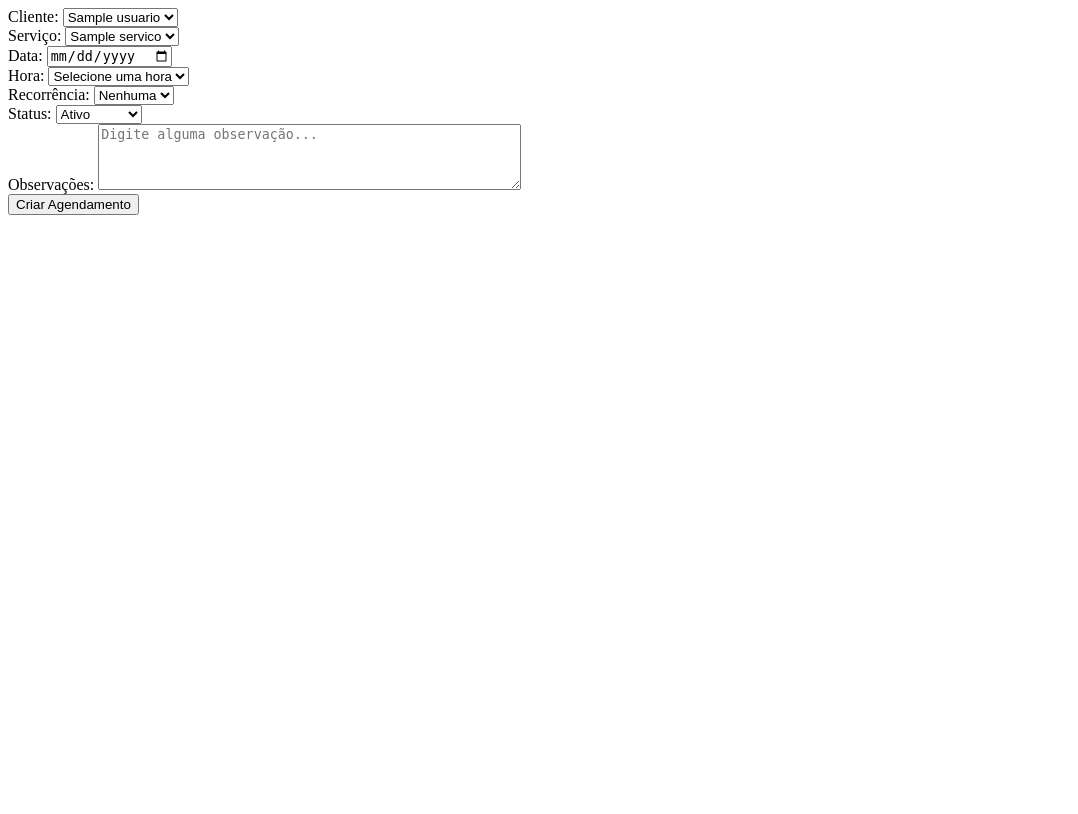
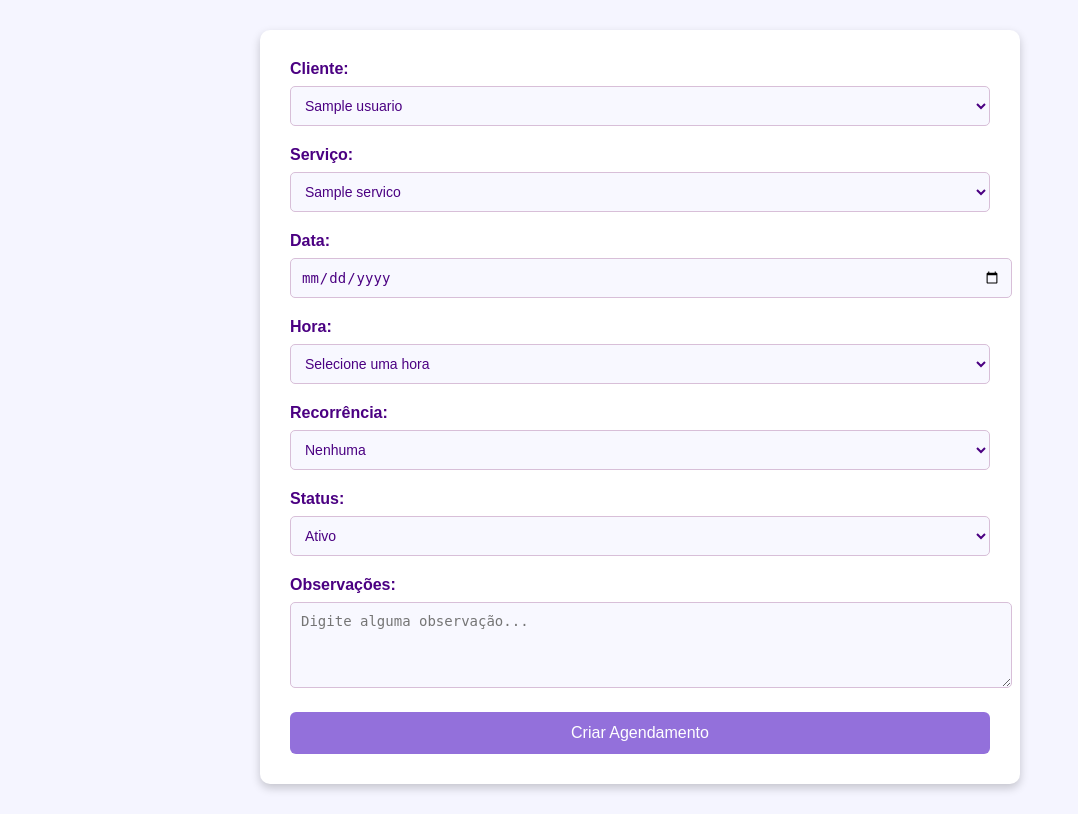
Before and after one commit to andrepsousa/agenda_angelica, a Flask app: page /agendamentos/novo in a window 1280 px wide. Shown: the whole page, without its empty margins (0-1078 px from the left). Before the commit the page ends 215 px from the top, so only its background shows below. Run offline with Flask 3, Linux system fonts and the light colour scheme; tables that the repository leaves empty hold one stand-in row (values such as "Sample post").

Commit message:
CSS estilizado para a tela de agendamento de serviço,

```diff
--- a/app/static/agendamentos/agendamentos.css
+++ b/app/static/agendamentos/agendamentos.css
@@ -0,0 +1,100 @@
+/* Estilo geral da página */
+body {
+    font-family: Arial, sans-serif;
+    background-color: #F5F5FF; /* Azul claro suave */
+    color: #4B0082; /* Roxo escuro */
+    text-align: center;
+    margin: 0;
+    padding: 0;
+}
+
+h1 {
+    margin-top: 20px;
+}
+
+/* Estilo do formulário */
+form {
+    max-width: 700px;
+    margin: 30px auto;
+    background: white;
+    padding: 30px;
+    border-radius: 10px;
+    box-shadow: 0px 4px 10px rgba(0, 0, 0, 0.2);
+    text-align: left;
+}
+
+/* Grupos de formulário */
+.form-group {
+    margin-bottom: 20px;
+}
+
+/* Rótulos */
+label {
+    display: block;
+    margin-bottom: 8px;
+    font-weight: bold;
+    color: #4B0082;
+}
+
+/* Campos de entrada */
+select,
+input[type="date"],
+textarea {
+    width: 100%;
+    padding: 10px;
+    border: 1px solid #D8BFD8;
+    border-radius: 5px;
+    background-color: #F8F8FF;
+    font-size: 14px;
+    color: #4B0082;
+}
+
+/* Estilo de foco */
+select:focus,
+input:focus,
+textarea:focus {
+    outline: none;
+    border-color: #9370DB;
+    background-color: #fff;
+}
+
+/* Textarea ajustável */
+textarea {
+    resize: vertical;
+}
+
+/* Botão de envio */
+button {
+    background-color: #9370DB;
+    color: white;
+    border: none;
+    padding: 12px 25px;
+    margin-top: 10px;
+    border-radius: 6px;
+    cursor: pointer;
+    font-size: 16px;
+    transition: background-color 0.3s ease;
+    display: block;
+    width: 100%;
+}
+
+/* Hover no botão */
+button:hover {
+    background-color: #7B68EE;
+}
+
+/* Campo de recorrência escondido por padrão */
+#num_recorrencias_field {
+    transition: all 0.3s ease;
+}
+
+/* Responsividade */
+@media (max-width: 600px) {
+    form {
+        padding: 20px;
+    }
+
+    button {
+        font-size: 14px;
+    }
+}
--- a/app/templates/agendamentos/create.html
+++ b/app/templates/agendamentos/create.html
@@ -1,3 +1,11 @@
+<!DOCTYPE html>
+<html lang="pt-br">
+<head>
+    <meta charset="UTF-8">
+    <title>Criar Agendamento</title>
+    <link rel="stylesheet" href="{{ url_for('static', filename='agendamentos/agendamentos.css') }}">
+</head>
+<body>
     <form action="{{ url_for('bp_agendamentos.criar_agendamento') }}" method="POST">
         <div class="form-group">
             <label for="cliente_id">Cliente:</label>
@@ -103,3 +111,5 @@
             }
         });
     </script>
+</body>
+</html>
```
Lines whose indentation alone changed are shown as unchanged.
